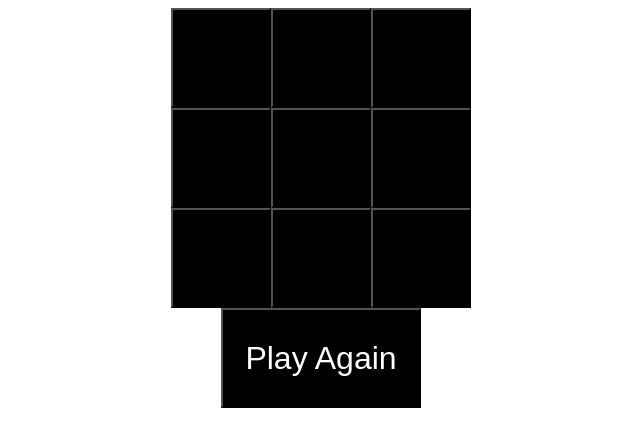
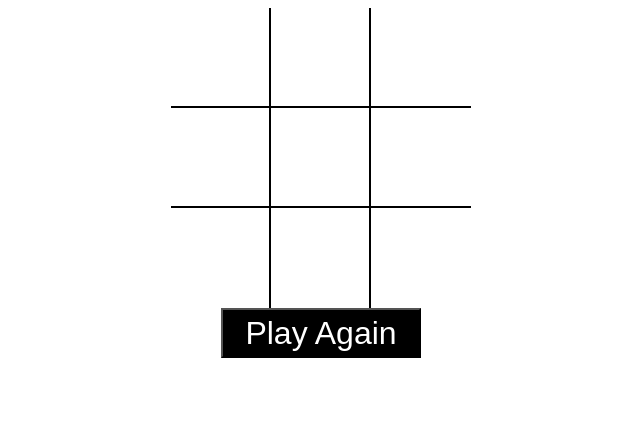
Before and after one commit to AkshitaKukreja30/TicTacToe, a plain HTML site: page index.html in a window 1280 px wide. Shown: the whole page, without its empty margins (319-959 px from the left). Drawn offline with Linux system fonts and the light colour scheme.

Commit message:
UI Changes

```diff
--- a/index.html
+++ b/index.html
@@ -1,19 +1,53 @@
 <html>
 <script src="j1.js"></script>
+<style>
+.forbuttons{
+background:transparent;
+width:100px;
+height:100px;
+font-size: xx-large;
+color:black;
+overflow:hidden;
+border-top: none;
+border-left:none;
+}
+.forlastbuttons{
+border-bottom: none;
+background:transparent;
+width:100px;
+height:100px;
+font-size: xx-large;
+color:black;
+overflow:hidden;
+border-top: none;
+border-left:none;
+}
+.forrightmostbuttons{
+background:transparent;
+width:100px;
+height:100px;
+font-size: xx-large;
+color:black;
+overflow:hidden;
+border-right:none;
+border-top:none;
+border-left:none;
+}
+</style>
 <div align="center"; overflow:"hidden">
 	<table>
-		<tr><input type = "button" id="b1" value="" style="background:black; width:100px;  height:100px; font-size: xx-large; color:white; overflow:hidden" onclick="mark(id);"><b></tr>
-		<tr><input type = "button" id="b2" value="" style="background:black; width:100px;  height:100px; font-size: xx-large;color:white;overflow:hidden" onclick="mark(id);"><b></tr>
-		<tr><input type = "button" id="b3" value="" style="background:black; width:100px;  height:100px;font-size: xx-large; color:white;overflow:hidden" onclick="mark(id);"><b></tr>
+		<tr><input type = "button" id="b1" value="" class=forbuttons onclick="mark(id);"><b></tr>
+		<tr><input type = "button" id="b2" value="" class=forbuttons onclick="mark(id);"><b></tr>
+		<tr><input type = "button" id="b3" value="" class=forrightmostbuttons onclick="mark(id);"><b></tr>
 		<br/>
-		<tr><input type = "button" id="b4" value="" style="background:black; width:100px;  height:100px; font-size: xx-large; color:white;overflow:hidden"onclick="mark(id);"><b></tr>
-		<tr><input type = "button" id="b5" value="" style="background:black; width:100px;  height:100px;font-size: xx-large;color:white;overflow:hidden"onclick="mark(id);"><b></tr>
-		<tr><input type = "button" id="b6" value="" style="background:black; width:100px;  height:100px; font-size: xx-large;color:white;overflow:hidden"onclick="mark(id);"><b></tr>
+		<tr><input type = "button" id="b4" value="" class=forbuttons onclick="mark(id);"><b></tr>
+		<tr><input type = "button" id="b5" value="" class=forbuttons onclick="mark(id);"><b></tr>
+		<tr><input type = "button" id="b6" value="" class=forrightmostbuttons onclick="mark(id);"><b></tr>
 		<br/>
-		<tr><input type = "button" id="b7" value="" style="background:black; width:100px;  height:100px;font-size: xx-large;color:white;overflow:hidden"onclick="mark(id);"><b></tr>
-		<tr><input type = "button" id="b8" value="" style="background:black; width:100px;  height:100px;font-size:xx-large;color:white;overflow:hidden"onclick="mark(id);"><b></tr>
-		<tr><input type = "button" id="b9" value="" style="background:black; width:100px;  height:100px;font-size: xx-large;color:white;overflow:hidden" onclick="mark(id);"><b></tr>
+		<tr><input type = "button" id="b7" value="" class=forlastbuttons onclick="mark(id);"><b></tr>
+		<tr><input type = "button" id="b8" value="" class=forlastbuttons onclick="mark(id);"><b></tr>
+		<tr><input type = "button" id="b9" value="" style="border-bottom:none" class=forrightmostbuttons onclick="mark(id);"><b></tr>
 	</table>
-	<input type= "button" value="Play Again" style="background:black;color:white;width:200px;  height:100px;font-size: xx-large;" onclick="playagain()">
+	<input type= "button" value="Play Again" style="background:black;color:white;width:200px;  height:50px;font-size: xx-large;" onclick="playagain()">
 </div>
 </html>
--- a/j1.js
+++ b/j1.js
@@ -10,10 +10,12 @@ function mark(id) {
   }
   if(i%2==0){
   	document.getElementById(id).value="X";
+  	document.getElementById(id).disabled = true;
   	winner="Player X";
     }
   else{
   	document.getElementById(id).value="0";
+  	document.getElementById(id).disabled = true;
    	winner="Player 0";
   	  }
 	console.log("inside"+ id)
@@ -34,12 +36,17 @@ function mark(id) {
 		alert(winner + " won");
 		j=0;
 			}
-	}
-	if(b1.value!="" && b2.value!="" && b3.value!="" && b4.value!="" && b5.value!="" && b6.value!="" && b7.value!="" && b8.value!="" && b9.value!=""){
+		else {
+		if(b1.value!="" && b2.value!="" && b3.value!="" && b4.value!="" && b5.value!="" && b6.value!="" && b7.value!="" && b8.value!="" && b9.value!=""){
 		alert("It's a draw");
 	}
+	}
+
+}
   i++;
  }
+
+
 
 
   function playagain(){
```
